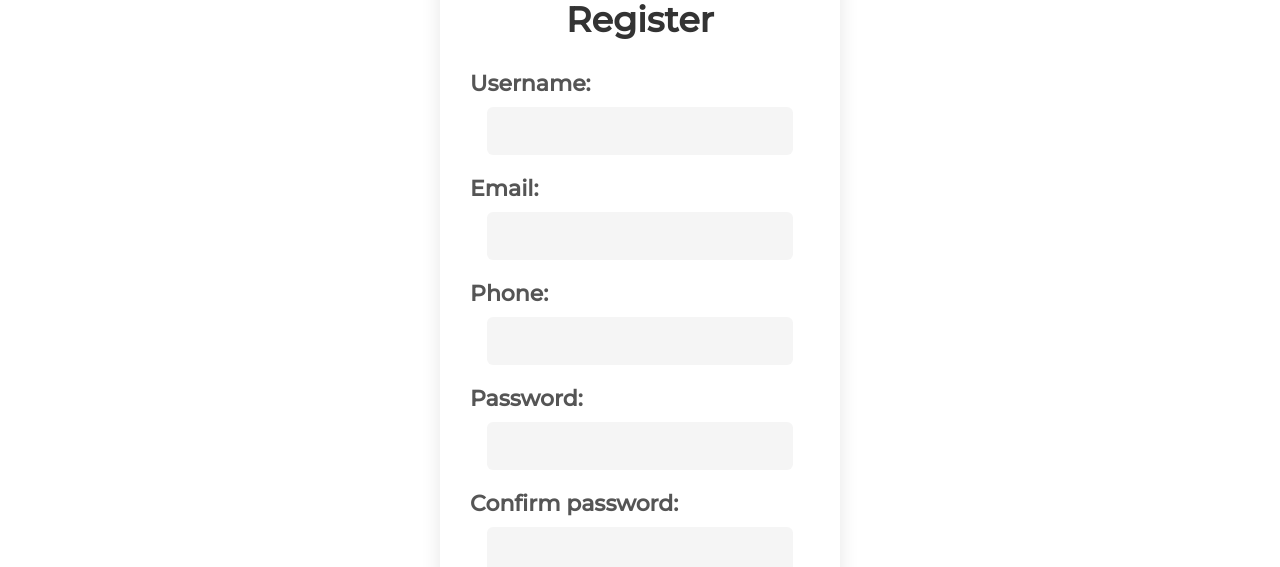
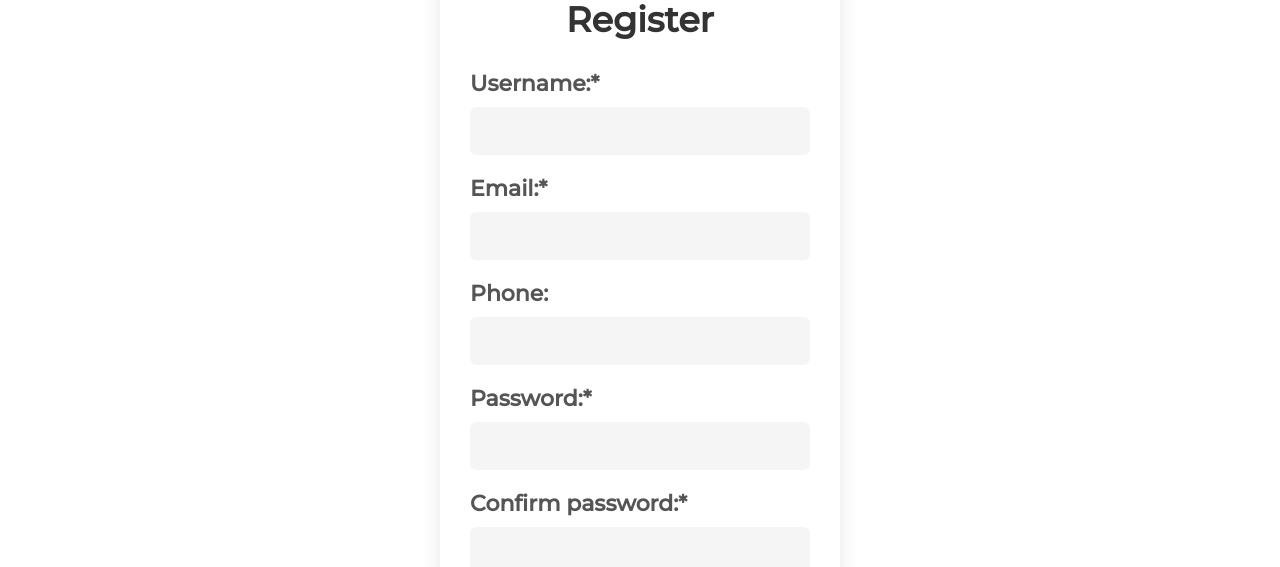
Before and after one commit to ValentinKardzhaliev/ByteBazaar, a React (Vite) app in the folder pc_shop_frontend/: page /register in a window 1280 px wide. Shown: the part 170-737 px from the top of the page. Built offline with nearby package versions, Linux system fonts and the light colour scheme.

Commit message:
Fixed register and login design

```diff
--- a/pc_shop_frontend/src/components/Login/Login.css
+++ b/pc_shop_frontend/src/components/Login/Login.css
@@ -52,10 +52,6 @@
     transition: background-color 0.3s;
 }
 
-.form-group button:hover {
-    background-color: #45a049;
-}
-
 .form-options {
     margin-top: 20px;
 }
@@ -79,7 +75,6 @@ input[type=password] {
 .forgot-password a {
     color: #007bff;
     text-decoration: none;
-    margin-right: 10px;
 }
 
 .forgot-password a:hover {
--- a/pc_shop_frontend/src/components/Register/Register.css
+++ b/pc_shop_frontend/src/components/Register/Register.css
@@ -53,7 +53,7 @@
 }
 
 .form-group button:hover {
-    background-color: #45a049;
+    background-color: #cf3333;
 }
 
 .form-options {
@@ -76,4 +76,5 @@ input[type=email],
 input[type=tel] {
     background-color: #f5f5f5;
     border: 0px solid;
+    width: 100%;
 }
--- a/pc_shop_frontend/src/components/Register/Register.jsx
+++ b/pc_shop_frontend/src/components/Register/Register.jsx
@@ -23,7 +23,7 @@ function Register() {
             <h2>Register</h2>
             <form className="register-form" onSubmit={registerHandler}>
                 <div className="form-group">
-                    <label htmlFor="username">Username:</label>
+                    <label htmlFor="username">Username:*</label>
                     <input
                         type="text"
                         id="username"
@@ -32,7 +32,7 @@ function Register() {
                     />
                 </div>
                 <div className="form-group">
-                    <label htmlFor="email">Email:</label>
+                    <label htmlFor="email">Email:*</label>
                     <input
                         type="email"
                         id="email"
@@ -49,7 +49,7 @@ function Register() {
                     />
                 </div>
                 <div className="form-group">
-                    <label htmlFor="password">Password:</label>
+                    <label htmlFor="password">Password:*</label>
                     <input
                         type="password"
                         id="password"
@@ -58,7 +58,7 @@ function Register() {
                     />
                 </div>
                 <div className="form-group">
-                    <label htmlFor="password_confirmation">Confirm password:</label>
+                    <label htmlFor="password_confirmation">Confirm password:*</label>
                     <input
                         type="password"
                         id="password_confirmation"
```
